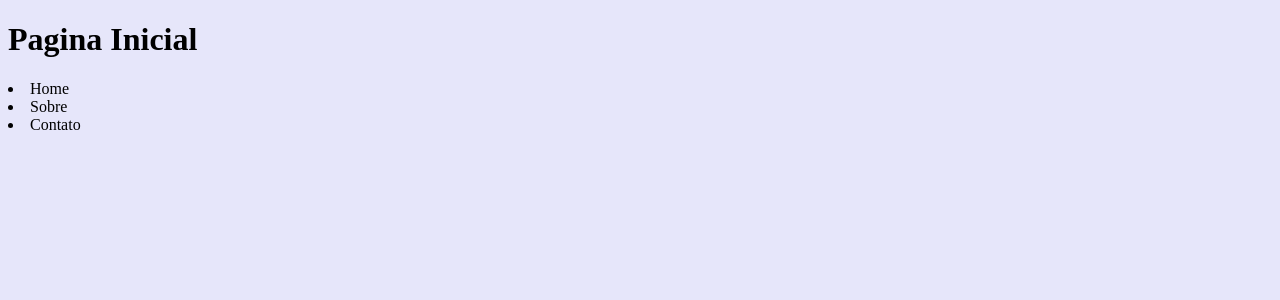
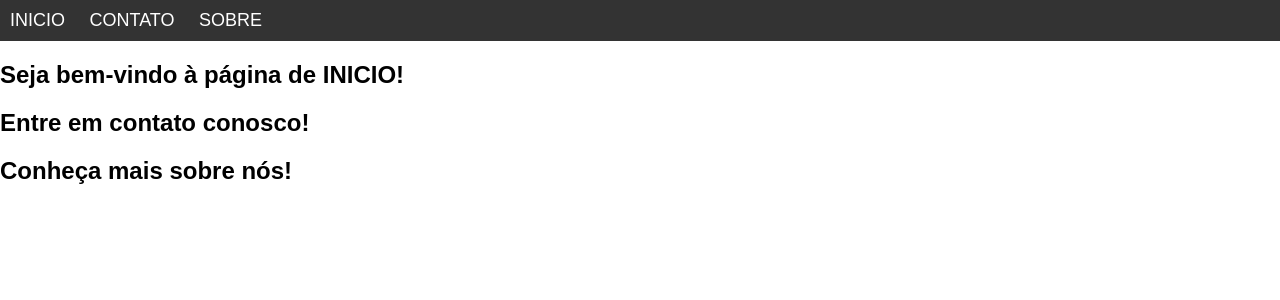
Before and after one commit to jeffersonalionco/site-simples-python, a Flask app: page / in a window 1280 px wide. Shown: the top 300 px of the page. Run offline with Flask 3, Linux system fonts and the light colour scheme.

Commit message:
Atualização Index

```diff
--- a/static/css/style.css
+++ b/static/css/style.css
@@ -1,3 +1,31 @@
 body {
-background-color: #E6E6FA;
+    margin: 0;
+    padding: 0;
+    font-family: Arial, sans-serif;
 }
+
+nav {
+    background-color: #333;
+    padding: 10px;
+}
+
+ul {
+    list-style: none;
+    margin: 0;
+    padding: 0;
+}
+
+li {
+    display: inline;
+    margin-right: 20px;
+}
+
+a {
+    color: #fff;
+    text-decoration: none;
+    font-size: 18px;
+}
+
+a:hover {
+    color: #ffcc00;
+}s
--- a/templates/index.html
+++ b/templates/index.html
@@ -6,16 +6,30 @@
 
     <link rel="stylesheet" href="{{ url_for('static', filename='css/style.css') }}"> <!-- Aqui Vinculamos nosso css static no html lembrando que a pasta
     deve ser static/css/css.css -->
+</head>
+<body>
+    <nav>
+        <ul>
+            <li><a href="#inicio">INICIO</a></li>
+            <li><a href="#contato">CONTATO</a></li>
+            <li><a href="#sobre">SOBRE</a></li>
+        </ul>
+    </nav>
 
-<body>
-    <h1>Pagina Inicial</h1> <!-- Titulo da sua Pagina -->
+    <!-- Conteúdo da página -->
+    <section id="inicio">
+        <h2>Seja bem-vindo à página de INICIO!</h2>
+        <!-- Conteúdo do início da página -->
+    </section>
 
-<nav>
-    <li href="#home">Home</li>
-    <li href="#sobre">Sobre</li>
-    <li href="contato">Contato</li>
+    <section id="contato">
+        <h2>Entre em contato conosco!</h2>
+        <!-- Conteúdo da página de contato -->
+    </section>
 
-</nav>
-
+    <section id="sobre">
+        <h2>Conheça mais sobre nós!</h2>
+        <!-- Conteúdo da página SOBRE -->
+    </section>
 </body>
 </html>
```
Also changed, not shown: README.md.
